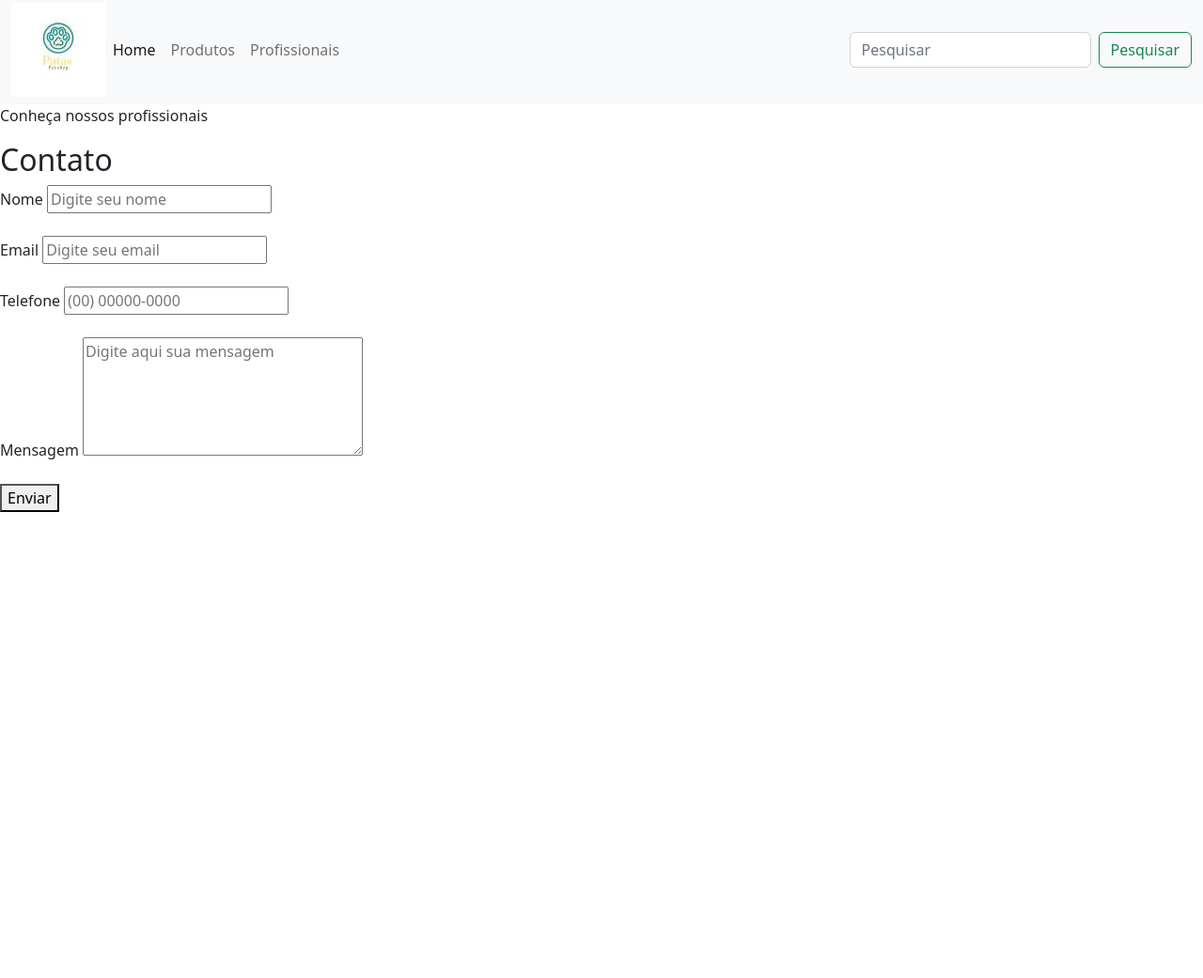
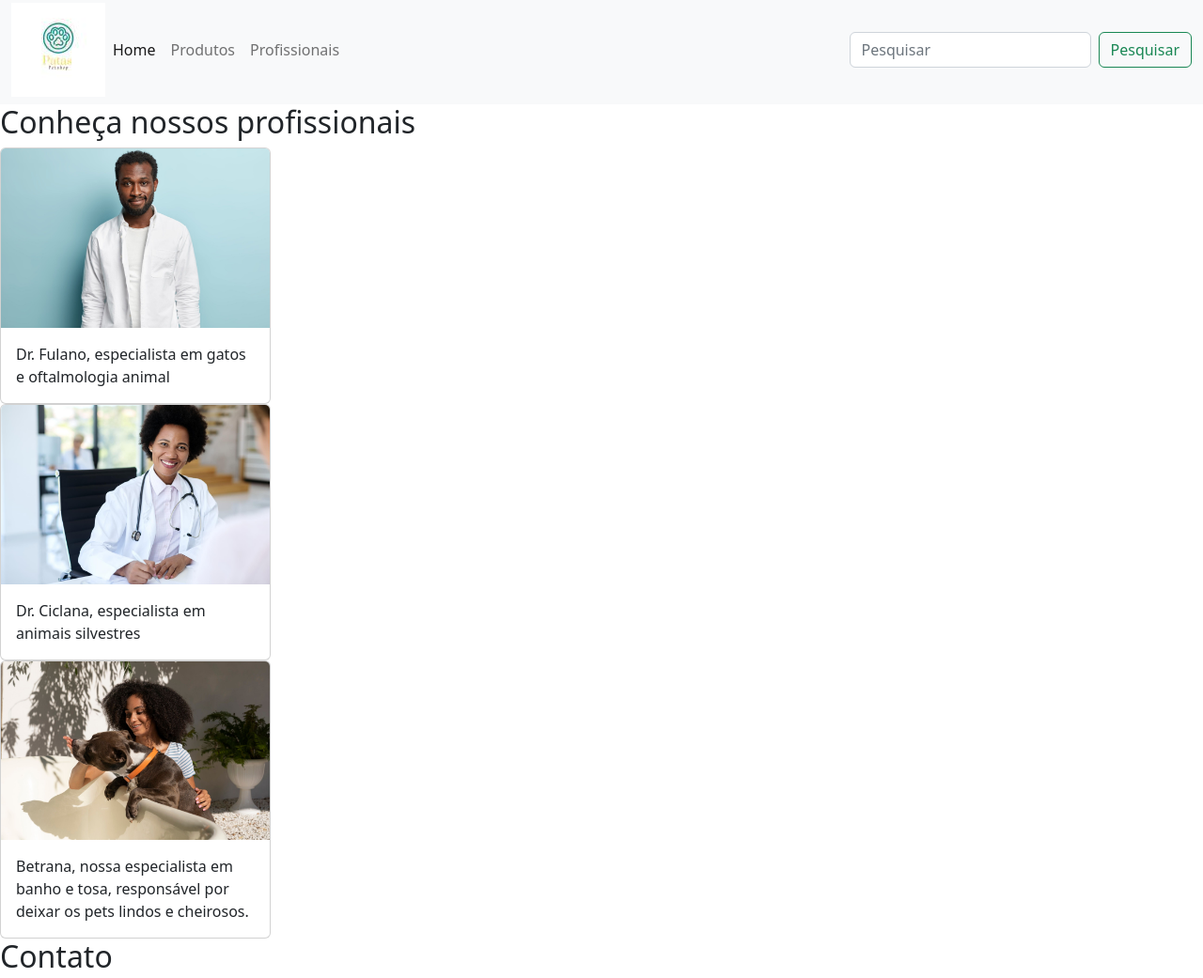
Before and after one commit to TiciB/pet-shop, a plain HTML site: page profissionais.html in a window 1280 px wide. Shown: the part 5-1046 px from the top of the page at 94% size. Before the commit the page ends 800 px from the top, so only its background shows below. Drawn offline with nearby package versions, Linux system fonts and the light colour scheme.

Commit message:
Adicionando card dos profissionais

```diff
--- a/profissionais.html
+++ b/profissionais.html
@@ -37,8 +37,33 @@
             </div>
           </nav>
     </header>
+    <!--Perfil dos profissionais da loja-->
     <section>
-        <p>Conheça nossos profissionais</p>
+        <h2>Conheça nossos profissionais</h2>
+        <div>
+          <div class="card" style="width: 18rem;">
+            <img src="./imagens/vet-01.jpeg" class="card-img-top" alt="Veterinário 01">
+            <div class="card-body">
+              <p class="card-text">Dr. Fulano, especialista em gatos e oftalmologia animal</p>
+            </div>
+          </div>
+          <div>
+            <div class="card" style="width: 18rem;">
+              <img src="./imagens/vet-02.jpeg" class="card-img-top" alt="Veterinária 02">
+              <div class="card-body">
+                <p class="card-text">Dr. Ciclana, especialista em animais silvestres</p>
+              </div>
+            </div>
+            <div>
+              <div class="card" style="width: 18rem;">
+                <img src="./imagens/petshopper.jpeg" class="card-img-top" alt="profissional banho e tosa">
+                <div class="card-body">
+                  <p class="card-text">Betrana, nossa especialista em banho e tosa, responsável por deixar os pets lindos e cheirosos.</p>
+                </div>
+              </div>
+            </div>
+          </div>
+        </div>
     </section>
     <section>
       <!--Formulário de contato-->
```
Also changed, not shown: index.html (+8 -1 lines), imagens/petshopper.jpeg (added), imagens/vet-01.jpeg (added), imagens/vet-02.jpeg (added).
